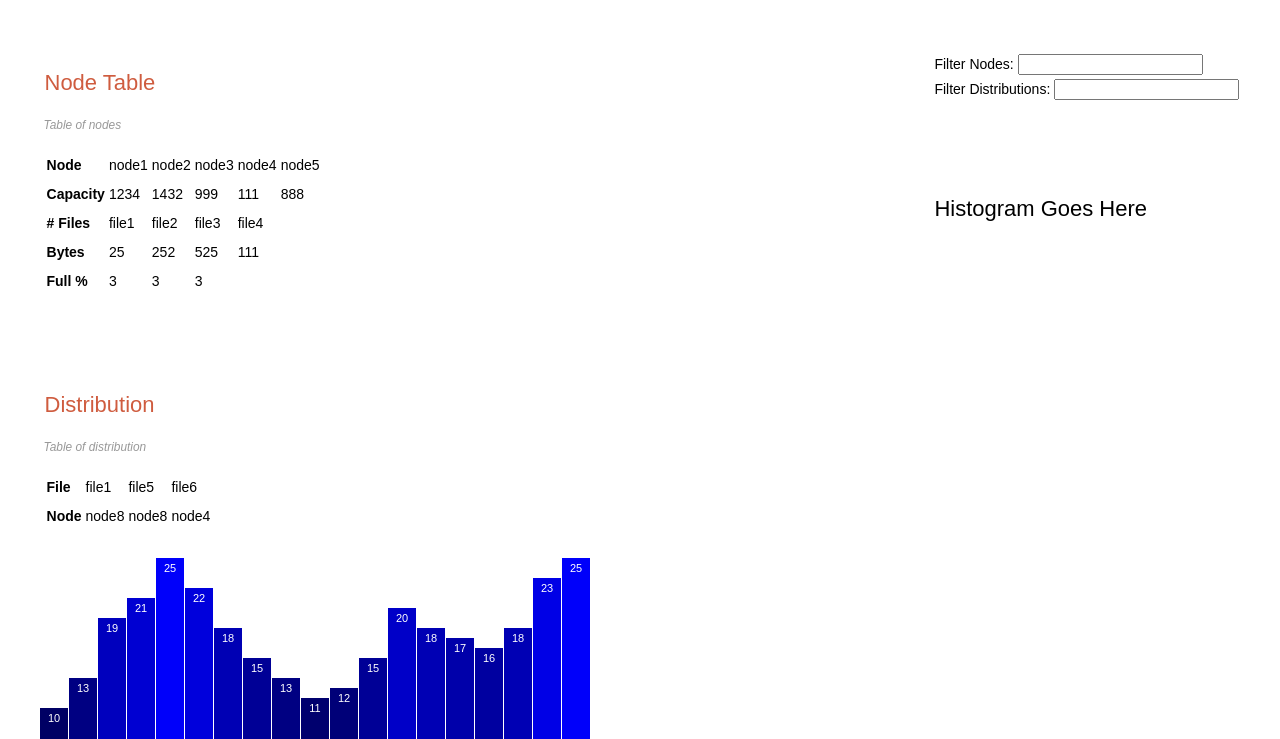
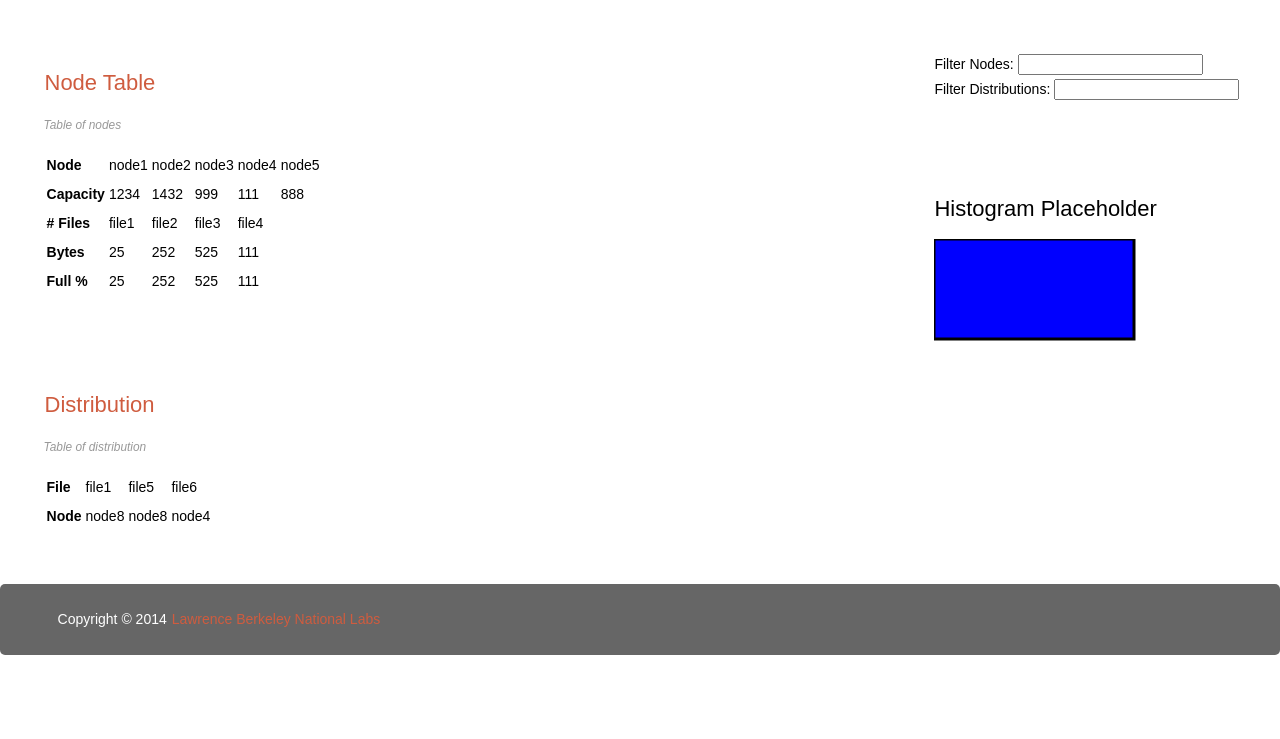
Before and after one commit to featherart/better-look, a website: page app/index.html in a window 1280 px wide. Shown: the part 213-952 px from the top of the page. After the commit the page ends 893 px from the top, so only its background shows below. Drawn offline with nearby package versions, Linux system fonts and the light colour scheme.

Commit message:
take out d3 errors

```diff
--- a/app/index.html
+++ b/app/index.html
@@ -5,7 +5,6 @@
   <title>Histogram</title>
   <link rel="stylesheet" href="css/app.css"/>
   <link rel="stylesheet" type="text/css" href="http://fonts.googleapis.com/css?family=Open Sans">
-  <script src="/lib/d3.v3.js"></script>
 </head>
 <body>
 
@@ -23,8 +22,6 @@
   <div class="mainContent">
     <div class="content">
         <article class="topcontent">
-
-
 
           <header>
             <h2><a href="#" rel="bookmark" title="Permalink to this POST TITLE">Node Table</a></h2>
@@ -52,11 +49,9 @@
                   <th>Bytes</th>
                   <td ng-repeat="file in files">{{ file.number }}</td>
                 </tr>
-                <tr>
+                <tr ng-controller="FileCtrl">
                   <th>Full %</th>
-                  <td>3</td>
-                  <td>3</td>
-                  <td>3</td>
+                  <td ng-repeat="file in files">{{ file.number }}</td>
                 </tr>
 
               </table>
@@ -94,111 +89,21 @@
         </aside>
         <aside class="middle-sidebar">
           <article>
-          <h2>Histogram Goes Here</h2>
-      <script type="text/javascript">
+          <h2>Histogram Placeholder</h2>
+            <svg width="300" height="110">
+              <rect width="200" height="100" style="fill:rgb(0,0,255);stroke-width:3;stroke:rgb(0,0,0)" />
+            </svg>
+            <script type="text/javascript">
+              //Width and height
+              var w = 200;
+              var h = 150;
 
-      //Width and height
-      var w = 600;
-      var h = 250;
+              // all of this works in the chrome console but not here
+              // var svg = d3.select("body");
+              // d3.json("/data/nodes.json");
 
-      var dataset = [ 5, 10, 13, 19, 21, 25, 22, 18, 15, 13,
-              11, 12, 15, 20, 18, 17, 16, 18, 23, 25 ];
-
-      var xScale = d3.scale.ordinal()
-              .domain(d3.range(dataset.length))
-              .rangeRoundBands([0, w], 0.05);
-
-      var yScale = d3.scale.linear()
-              .domain([0, d3.max(dataset)])
-              .range([0, h]);
-
-      //Create SVG element
-      var svg = d3.select("body")
-            .append("svg")
-            .attr("width", w)
-            .attr("height", h);
-
-      //Create bars
-      svg.selectAll("rect")
-         .data(dataset)
-         .enter()
-         .append("rect")
-         .attr("x", function(d, i) {
-            return xScale(i);
-         })
-         .attr("y", function(d) {
-            return h - yScale(d);
-         })
-         .attr("width", xScale.rangeBand())
-         .attr("height", function(d) {
-            return yScale(d);
-         })
-         .attr("fill", function(d) {
-          return "rgb(0, 0, " + (d * 10) + ")";
-         });
-
-      //Create labels
-      svg.selectAll("text")
-         .data(dataset)
-         .enter()
-         .append("text")
-         .text(function(d) {
-            return d;
-         })
-         .attr("text-anchor", "middle")
-         .attr("x", function(d, i) {
-            return xScale(i) + xScale.rangeBand() / 2;
-         })
-         .attr("y", function(d) {
-            return h - yScale(d) + 14;
-         })
-         .attr("font-family", "sans-serif")
-         .attr("font-size", "11px")
-         .attr("fill", "white");
-
-
-
-
-      //On click, update with new data
-      d3.select("p")
-        .on("click", function() {
-
-          //New values for dataset
-          dataset = [ 11, 12, 15, 20, 18, 17, 16, 18, 23, 25,
-                5, 10, 13, 19, 21, 25, 22, 18, 15, 13 ];
-
-          //Update all rects
-          svg.selectAll("rect")
-             .data(dataset)
-             .transition()                // <-- This makes it a smooth transition!
-             .attr("y", function(d) {
-                return h - yScale(d);
-             })
-             .attr("height", function(d) {
-                return yScale(d);
-             })
-             .attr("fill", function(d) {
-              return "rgb(0, 0, " + (d * 10) + ")";
-             });
-
-          //Update all labels
-          svg.selectAll("text")
-             .data(dataset)
-             .text(function(d) {
-                return d;
-             })
-             .attr("x", function(d, i) {
-                return xScale(i) + xScale.rangeBand() / 2;
-             })
-             .attr("y", function(d) {
-                return h - yScale(d) + 14;
-             });
-
-        });
-
-
-    </script>
-            </article>
+            </script>
+          </article>
         </aside>
 
   </div>
```
